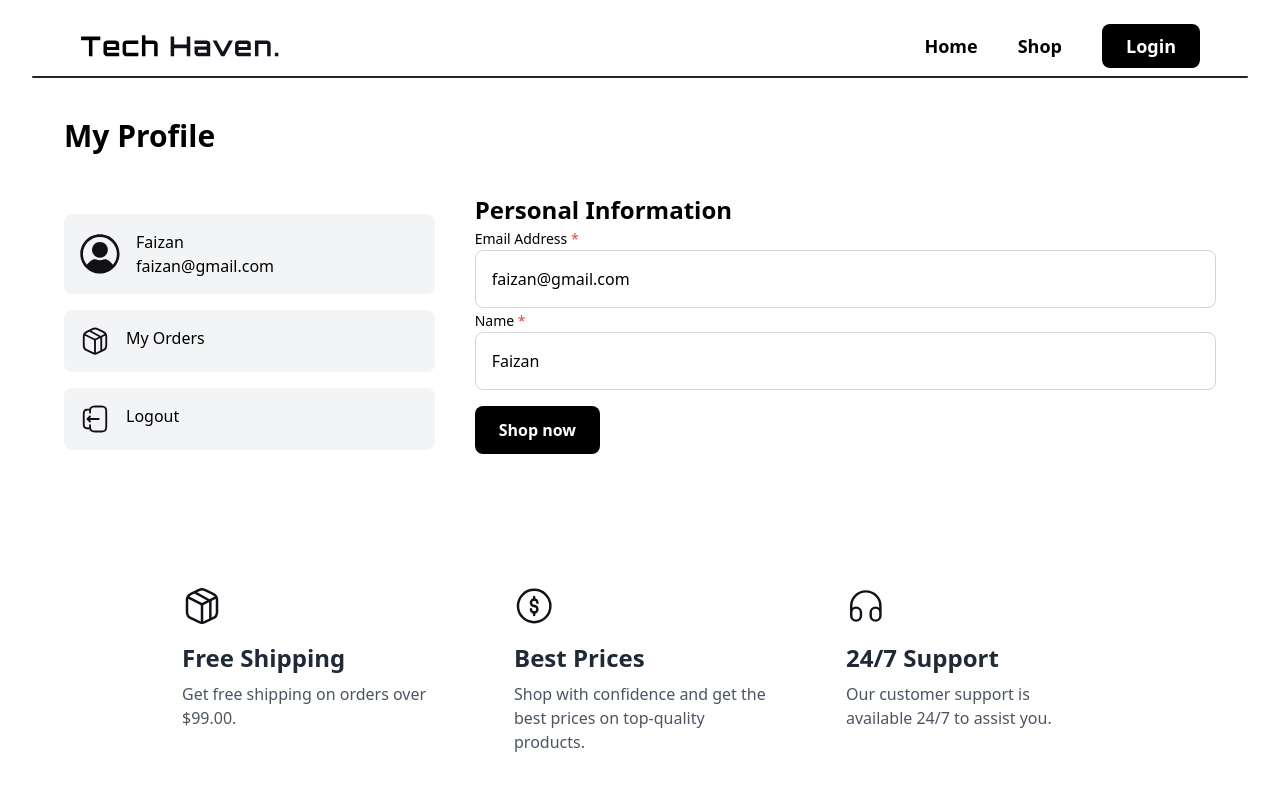
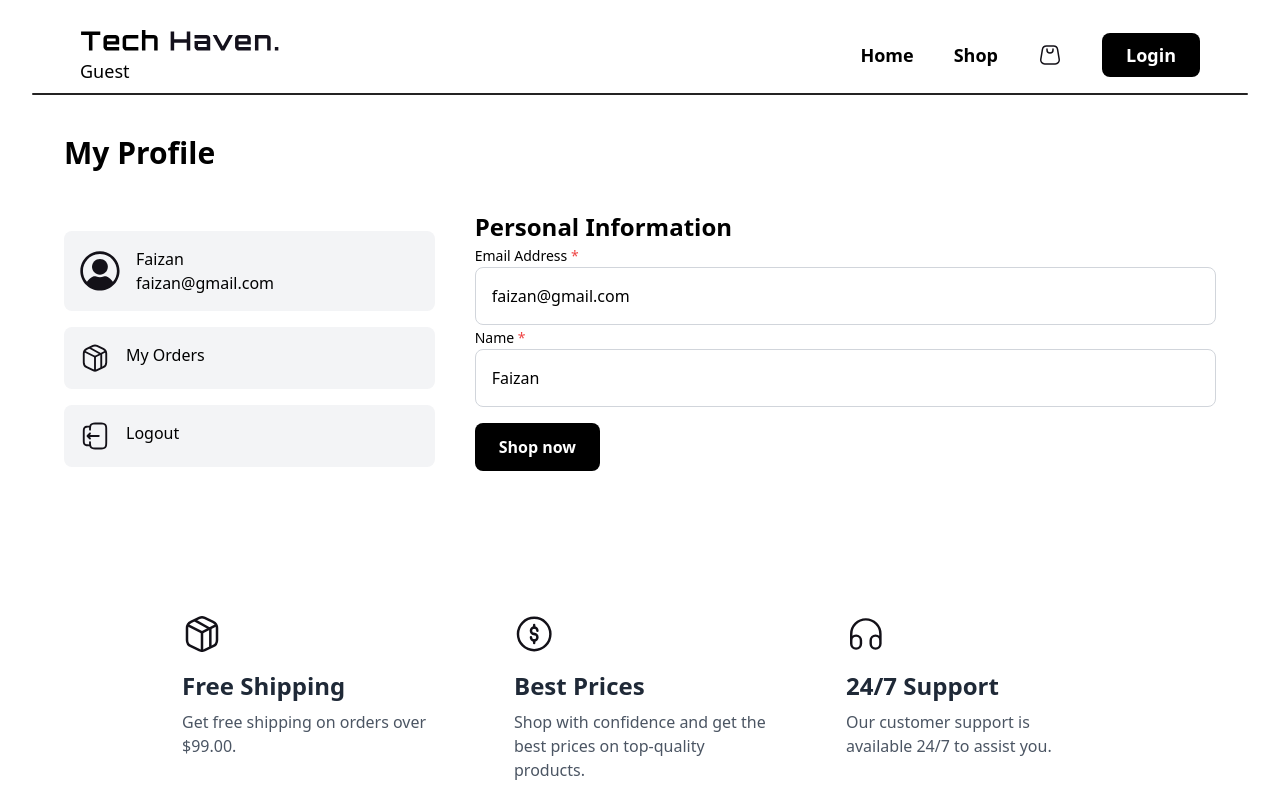
Before and after one commit to 0xDevUsman/ecommerce-app, a Next.js app: page /profile in a window 1280 px wide. Shown: the top 800 px of the page. Built offline with nearby package versions, Linux system fonts and the light colour scheme.

Commit message:
some TS work

```diff
--- a/app/components/Navbar.tsx
+++ b/app/components/Navbar.tsx
@@ -1,15 +1,48 @@
+"use client";
 import Link from "next/link";
-import React from "react";
+import React, { useEffect, useState } from "react";
+import Image from "next/image";
 import logo from "../../public/logo-black.svg";
-import Image from "next/image";
+import cart from "../../public/assets/icons/cart.svg";
+import profile from "../../public/assets/icons/profile.svg";
+import { jwtDecode } from "jwt-decode";
+
+interface User {
+  userId: string;
+  email: string;
+  isAdmin: boolean;
+}
 
 const Navbar = () => {
+  const [user, setUser] = useState<User | null>(null);
+
+  useEffect(() => {
+    // Get token from cookies.
+    // This is a simple cookie parser, assuming your cookie format is "token=..."
+    const tokenCookie = document.cookie
+      .split("; ")
+      .find((c) => c.startsWith("token="));
+    const token = tokenCookie?.split("=")[1];
+
+    if (token) {
+      try {
+        const decoded = jwtDecode<User>(token);
+        setUser(decoded);
+      } catch (error) {
+        console.error("Error decoding token", error);
+        setUser(null);
+      }
+    } else {
+      setUser(null);
+    }
+  }, []);
+
   return (
-    <>
     <div>
       <nav className="flex justify-between items-center px-6 md:px-20 pt-6 pb-2">
         <Link className="text-lg" href={"/"}>
           <Image width={200} src={logo} alt="logo" />
+          <h1>{user ? user.email : "Guest"}</h1>
         </Link>
         <div className="flex gap-10 items-center font-bold text-sm md:text-lg">
           <Link className="text-lg" href={"/"}>
@@ -18,19 +51,29 @@ const Navbar = () => {
           <Link className="text-lg" href={"/products"}>
             Shop
           </Link>
+          <Link href={"/cart"}>
+            <Image src={cart} alt="Cart" />
+          </Link>
+          {user ? (
+            <>
+              <Link href={"/profile"}>
+                <Image height={30} width={30} src={profile} alt="Profile" />
+              </Link>
+            </>
+          ) : (
             <Link
               className="text-lg px-6 flex items-center py-2 bg-black text-white text-center rounded-lg font-bold hover:opacity-85"
               href={"/login"}
             >
               Login
             </Link>
+          )}
         </div>
       </nav>
       <div className="flex justify-center items-center">
         <div className="h-0.5 w-[95%] bg-[#242323] rounded-full"></div>
       </div>
     </div>
-    </>
   );
 };
 
--- a/app/pages/Cart.tsx
+++ b/app/pages/Cart.tsx
@@ -4,7 +4,7 @@ import React from "react";
 import Navbar from "../components/Navbar"; // Assuming you have a Navbar component
 import Image from "next/image";
 import Link from "next/link";
-
+import deleteIcon from "../../public/assets/icons/delete.svg";
 const Cart = () => {
   const cartItems = [
     {
@@ -56,6 +56,7 @@ const Cart = () => {
                     <th className="border px-4 py-2">Product</th>
                     <th className="border px-4 py-2">Quantity</th>
                     <th className="border px-4 py-2">Subtotal</th>
+                    <th className="border px-4 py-2"></th>
                   </tr>
                 </thead>
                 <tbody>
@@ -87,6 +88,15 @@ const Cart = () => {
                       </td>
                       <td className="border px-4 py-2 text-right">
                         ${(item.price * item.quantity).toFixed(2)}
+                      </td>
+                      <td className="border px-4 py-2 text-center w-20">
+                        <div className="flex justify-center">
+                          <Image
+                            src={deleteIcon}
+                            className="cursor-pointer text-center"
+                            alt="Delete Icon"
+                          />
+                        </div>
                       </td>
                     </tr>
                   ))}
--- a/app/profile/page.tsx
+++ b/app/profile/page.tsx
@@ -11,7 +11,7 @@ const page = () => {
   return (
     <>
       <Navbar />
-      <div className="w-[90%] mx-auto mt-10 mb-[60px]">
+      <div className="w-[90%] mx-auto mt-10 mb-[71px]">
         <h1 className="text-3xl font-bold">My Profile</h1>
         <div className="flex items-center mt-10">
           <div className="flex w-1/3 justify-center flex-col items-start">
--- a/package.json
+++ b/package.json
@@ -14,6 +14,7 @@
     "dotenv": "^16.4.7",
     "framer-motion": "^12.4.2",
     "jsonwebtoken": "^9.0.2",
+    "jwt-decode": "^4.0.0",
     "mongoose": "^8.10.0",
     "next": "15.1.7",
     "next-auth": "^4.24.11",
```
Also changed, not shown: 1 other file (tests, documents, lock files or other folders). Lines whose indentation alone changed are shown as unchanged.
